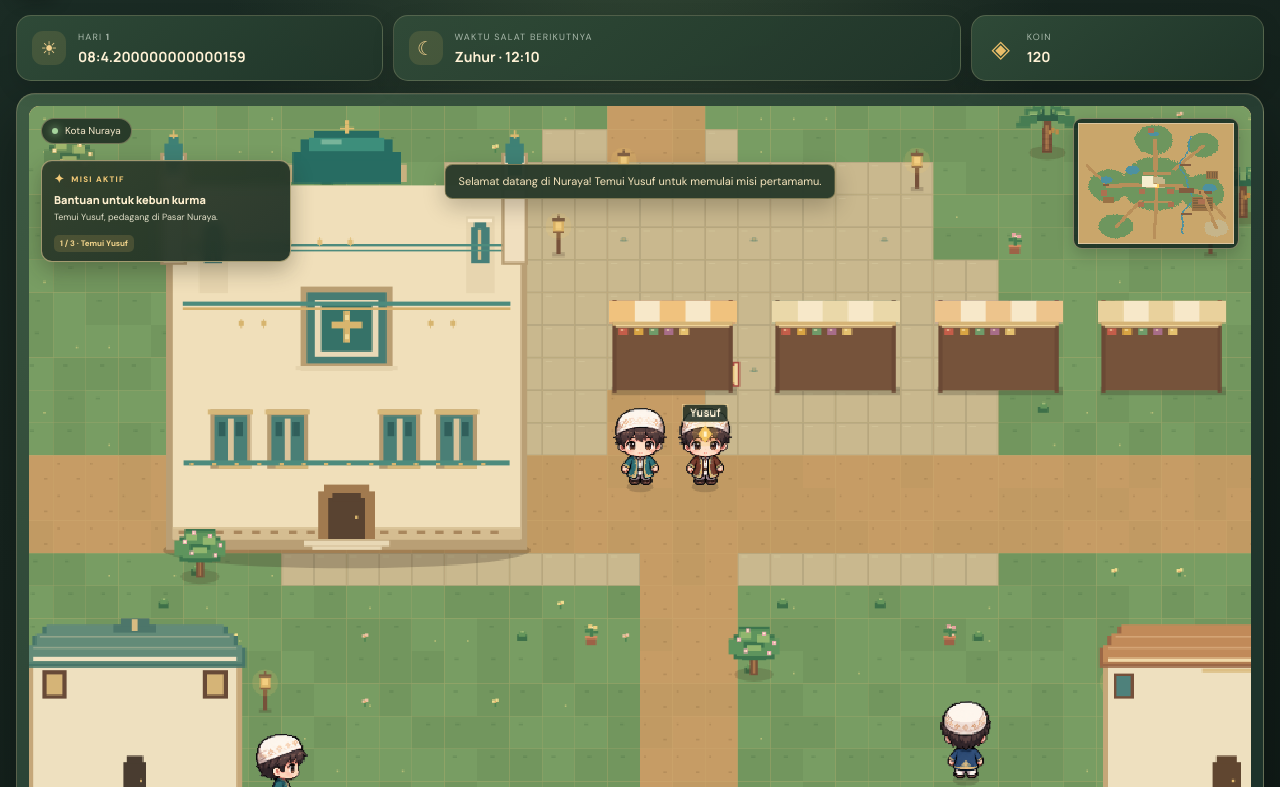
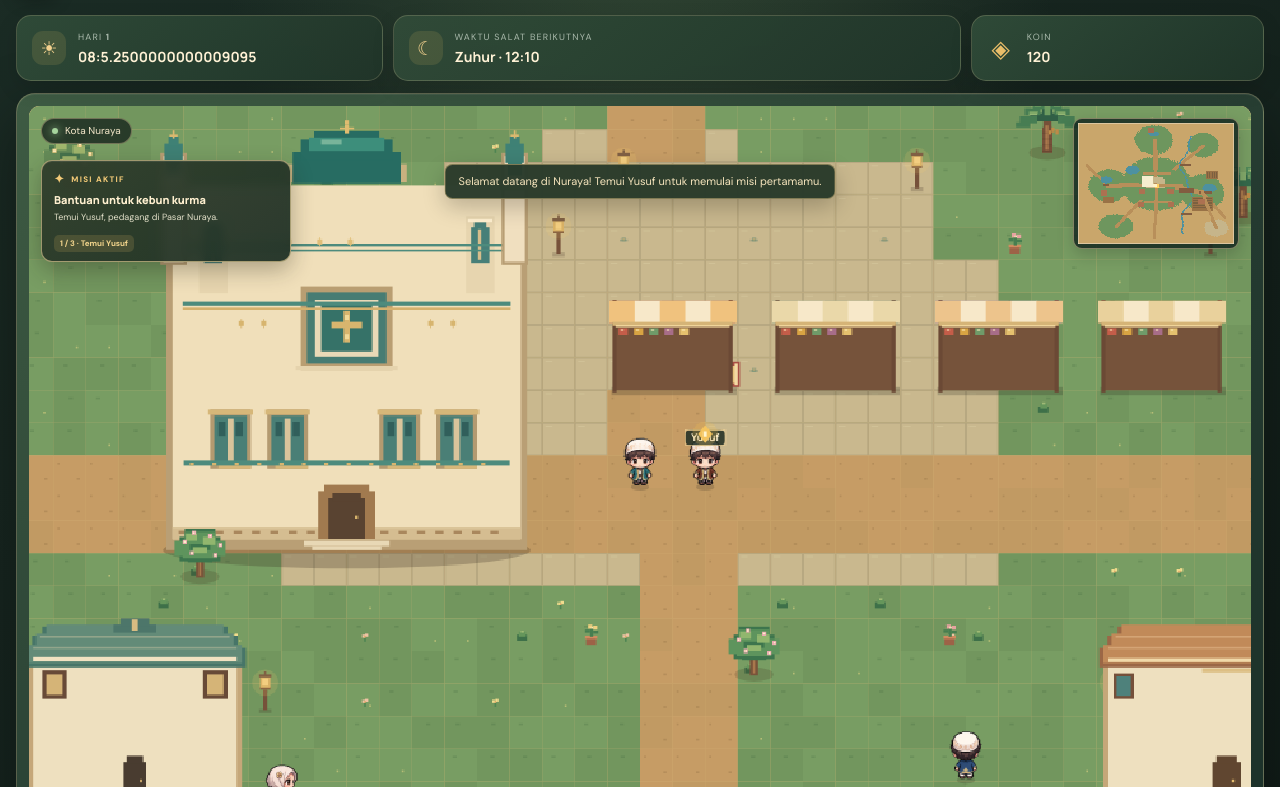
Before and after one commit to darkeagle15000-ui/noor_step, a plain HTML site: page index.html in a window 1280 px wide. Shown: the part 69-856 px from the top of the page. Drawn offline with Linux system fonts and the light colour scheme; animation ran at ten frames a second.

Commit message:
Add files via upload

```diff
--- a/index.html
+++ b/index.html
@@ -15,7 +15,7 @@
         <div class="brand-mark" aria-hidden="true">✦</div>
         <div>
           <div class="brand-name">JEJAK NUR</div>
-          <div class="brand-subtitle">A LIFE OF FAITH &amp; ADVENTURE · COZY ARABIAN CHIBI PIXEL RPG · v0.5</div>
+          <div class="brand-subtitle">A LIFE OF FAITH &amp; ADVENTURE · COZY ARABIAN CHIBI PIXEL RPG · v0.6</div>
         </div>
       </div>
       <div class="topbar-actions">
@@ -73,7 +73,7 @@
     </section>
 
     <footer class="page-footer">
-      <span>PROTOTIPE 0.5 · DUNIA 180 × 140 TILE</span><span>Karakter chibi baru · Jembatan dan pintu bisa dilewati · Misi berhadiah.</span>
+      <span>PROTOTIPE 0.6 · DUNIA 180 × 140 TILE</span><span>Karakter pria dan wanita berbeda · Animasi langkah lebih stabil · Sprite diperkecil.</span>
     </footer>
   </main>
 
--- a/script.js
+++ b/script.js
@@ -1,7 +1,7 @@
 (() => {
   'use strict';
 
-  // JEJAK NUR — playable browser prototype, version 0.5
+  // JEJAK NUR — playable browser prototype, version 0.6
   const canvas = document.getElementById('game');
   const ctx = canvas.getContext('2d');
   const mini = document.getElementById('minimap');
@@ -257,13 +257,15 @@
     return false;
   }
   function movePlayer(dx,dy) {
-    // Short sub-steps stop fast movement from tunnelling through walls.
-    const distance=Math.hypot(dx,dy), steps=Math.max(1,Math.ceil(distance/5));
+    // Sub-steps preserve collision accuracy even when the browser briefly drops a frame.
+    const startX=player.x,startY=player.y;
+    const distance=Math.hypot(dx,dy), steps=Math.max(1,Math.ceil(distance/4));
     const sx=dx/steps, sy=dy/steps;
     for(let i=0;i<steps;i++){
       if(!collides(player.x+sx,player.y,player.r,player))player.x+=sx;
       if(!collides(player.x,player.y+sy,player.r,player))player.y+=sy;
     }
+    return Math.hypot(player.x-startX,player.y-startY)>.01;
   }
 
   function drawGroundTile(x,y,screenX,screenY) {
@@ -573,7 +575,10 @@
     guard:'assets/chibi-ochre.png',
     fisher:'assets/chibi-plum.png',
     farmer:'assets/chibi-ochre.png',
-    northman:'assets/chibi-terracotta.png'
+    northman:'assets/chibi-terracotta.png',
+    gardener:'assets/chibi-female-sage.png',
+    scholar:'assets/chibi-female-lavender.png',
+    child:'assets/chibi-female-rose.png'
   };
   const spriteAtlases={};
   if(typeof Image!=='undefined'){
@@ -679,24 +684,30 @@
   }
 
   function drawActor(actor,isPlayer=false){
-    const sx=Math.round(actor.x-camera.x),sy=Math.round(actor.y-camera.y);
-    const frame=actor.moving?Math.floor(actor.walk*7.5)%4:0;
+    // Keep fractional screen positions so the world and characters glide instead of stepping pixel-by-pixel.
+    const sx=actor.x-camera.x,sy=actor.y-camera.y;
+    // walk is measured in seconds; 8 frames per second gives a readable, even gait.
+    const frame=actor.moving?Math.floor(actor.walk*8)%4:0;
     const directionRow={down:0,left:1,right:2,up:3}[actor.dir||'down']??0;
-    const atlas=spriteAtlases[actor.palette||'player']||spriteAtlases.player;
-    ctx.fillStyle='rgba(48,39,28,.20)';ctx.beginPath();ctx.ellipse(sx,sy-1,13,5,0,0,Math.PI*2);ctx.fill();
+    const atlas=spriteAtlases[actor.palette||'player']||null;
+    ctx.fillStyle='rgba(48,39,28,.20)';ctx.beginPath();ctx.ellipse(sx,sy-1,9,3.5,0,0,Math.PI*2);ctx.fill();
     if(atlas&&atlas.complete&&(atlas.naturalWidth||atlas.width)>0){
-      // Each source cell is 192×256: rows are directions, columns are walk frames.
-      ctx.imageSmoothingEnabled=true;
-      ctx.drawImage(atlas,frame*192,directionRow*256,192,256,sx-31,sy-82,62,82);
+      // Male and female atlases share the same 4×4 layout: four directions × four gait frames.
+      ctx.imageSmoothingEnabled=true;ctx.imageSmoothingQuality='high';
+      // Smaller chibi scale: one character is about 1.5 tiles high on the screen.
+      ctx.drawImage(atlas,frame*192,directionRow*256,192,256,sx-19,sy-51,38,50);
+      ctx.imageSmoothingEnabled=false;
     }else{
+      // Never substitute the male player sprite for another character. Female NPCs use the
+      // dedicated hijab palettes below until their image atlas finishes loading.
       const sprite=makeSprite(actor.palette||'player',actor.dir||'down',frame);
-      ctx.imageSmoothingEnabled=false;ctx.drawImage(sprite,sx-30,sy-73,60,73);
+      ctx.imageSmoothingEnabled=true;ctx.drawImage(sprite,sx-17,sy-43,34,42);ctx.imageSmoothingEnabled=false;
     }
     if(!isPlayer&&Math.hypot(player.x-actor.x,player.y-actor.y)<92){
-      ctx.font='bold 11px Manrope,sans-serif';ctx.textAlign='center';
-      const label=actor.name,w=ctx.measureText(label).width+14;
-      ctx.fillStyle='rgba(35,48,38,.88)';roundRect(ctx,sx-w/2,sy-82,w,17,5);ctx.strokeStyle='rgba(240,211,151,.7)';ctx.strokeRect(sx-w/2,sy-82,w,17);
-      ctx.fillStyle='#fff3d8';ctx.fillText(label,sx,sy-70);
+      ctx.font='bold 10px Manrope,sans-serif';ctx.textAlign='center';
+      const label=actor.name,w=ctx.measureText(label).width+12;
+      ctx.fillStyle='rgba(35,48,38,.88)';roundRect(ctx,sx-w/2,sy-57,w,15,5);ctx.strokeStyle='rgba(240,211,151,.7)';ctx.strokeRect(sx-w/2,sy-57,w,15);
+      ctx.fillStyle='#fff3d8';ctx.fillText(label,sx,sy-46);
     }
   }
   function roundRect(c,x,y,w,h,r){c.beginPath();c.roundRect(x,y,w,h,r);c.fill();}
@@ -971,7 +982,7 @@
       n.dir=Math.abs(dx)>Math.abs(dy)?(dx<0?'left':'right'):(dy<0?'up':'down');
       const oldX=n.x,oldY=n.y;
       if(!collides(n.x+vx,n.y,6,n))n.x+=vx;if(!collides(n.x,n.y+vy,6,n))n.y+=vy;
-      n.moving=Math.hypot(n.x-oldX,n.y-oldY)>.1;if(n.moving)n.walk+=dt*9;else n.wait=.6+rand(n.x,n.y,6)*1.5;
+      n.moving=Math.hypot(n.x-oldX,n.y-oldY)>.1;if(n.moving)n.walk+=dt;else n.wait=.6+rand(n.x,n.y,6)*1.5;
     }
   }
 
@@ -979,9 +990,11 @@
     if(!modalOpen){
       const {dx,dy}=setDirectionFromKeys();player.moving=!!(dx||dy);
       if(player.moving){
-        if(scene==='world')movePlayer(dx*player.speed*dt,dy*player.speed*dt);
-        else{player.x=clamp(player.x+dx*player.speed*dt,40,VIEW_W-40);player.y=clamp(player.y+dy*player.speed*dt,65,VIEW_H-35);}
-        player.walk+=dt*11;
+        let moved=false;
+        if(scene==='world')moved=movePlayer(dx*player.speed*dt,dy*player.speed*dt);
+        else{const oldX=player.x,oldY=player.y;player.x=clamp(player.x+dx*player.speed*dt,40,VIEW_W-40);player.y=clamp(player.y+dy*player.speed*dt,65,VIEW_H-35);moved=Math.hypot(player.x-oldX,player.y-oldY)>.01;}
+        player.moving=moved;
+        if(moved)player.walk+=dt;
       }
       updateNPCs(dt);changeClock(dt*2.1);
     }else player.moving=false;
@@ -993,7 +1006,7 @@
   }
 
   function frame(timestamp) {
-    const dt=Math.min(.04,(timestamp-lastFrame)/1000||0);lastFrame=timestamp;
+    const dt=Math.min(.05,Math.max(0,(timestamp-lastFrame)/1000||0));lastFrame=timestamp;
     update(dt);drawWorld(timestamp);if(worldTick>.15){drawMinimap();worldTick=0;}worldTick+=dt;requestAnimationFrame(frame);
   }
 
--- a/style.css
+++ b/style.css
@@ -194,3 +194,7 @@ body {
 /* JEJAK NUR v0.5 — softer chibi scale and improved quest panel. */
 .quest-panel { border-color: rgba(246,220,161,.58); box-shadow: 0 8px 22px rgba(34,35,21,.32), inset 0 1px rgba(255,255,255,.08); }
 #game { background: #d8b77b; }
+
+
+/* JEJAK NUR v0.6 — refined small character scale and stable frame presentation. */
+#game { image-rendering: pixelated; }
```
Also changed, not shown: README.txt, assets/chibi-female-lavender.png (added), assets/chibi-female-rose.png (added), assets/chibi-female-sage.png (added).
